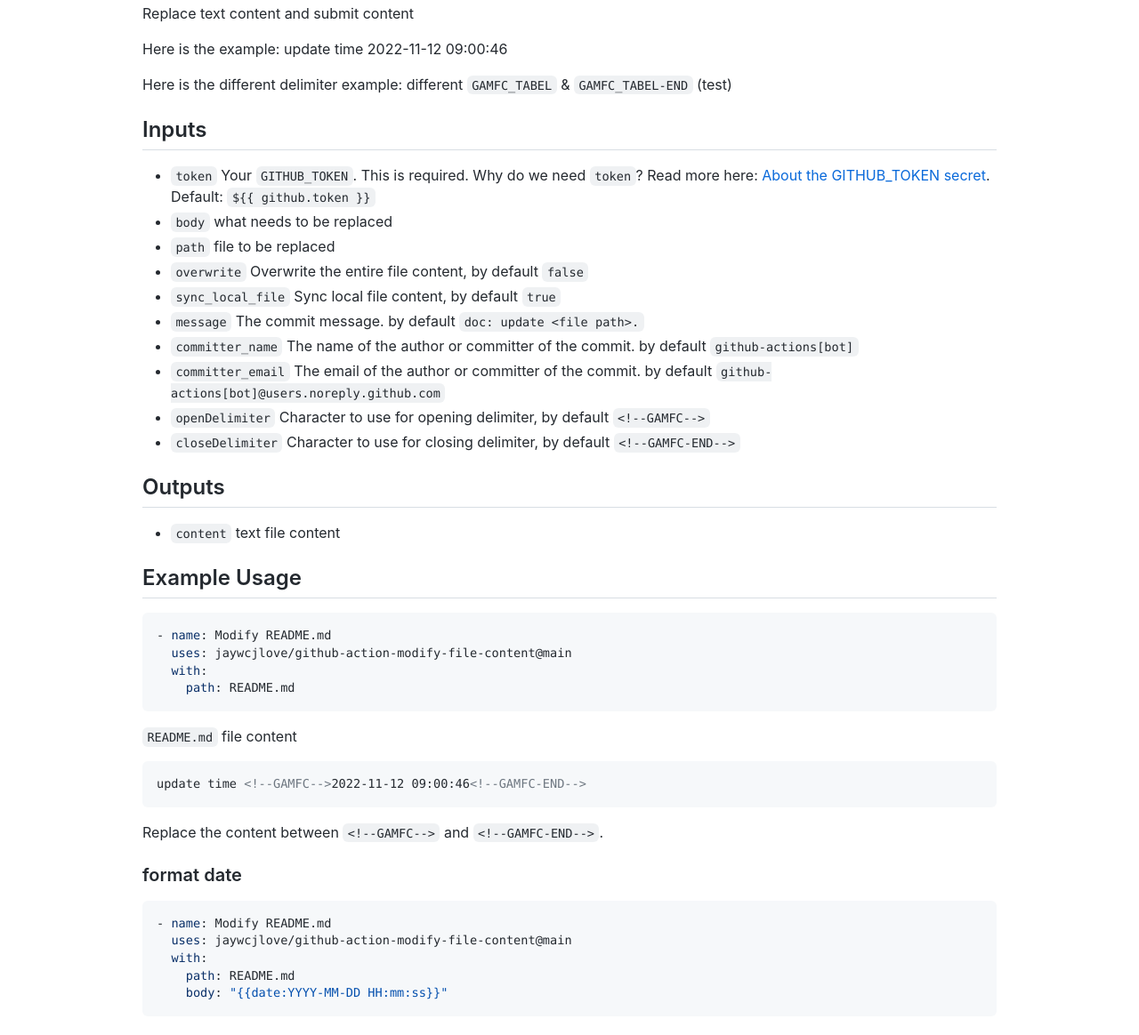
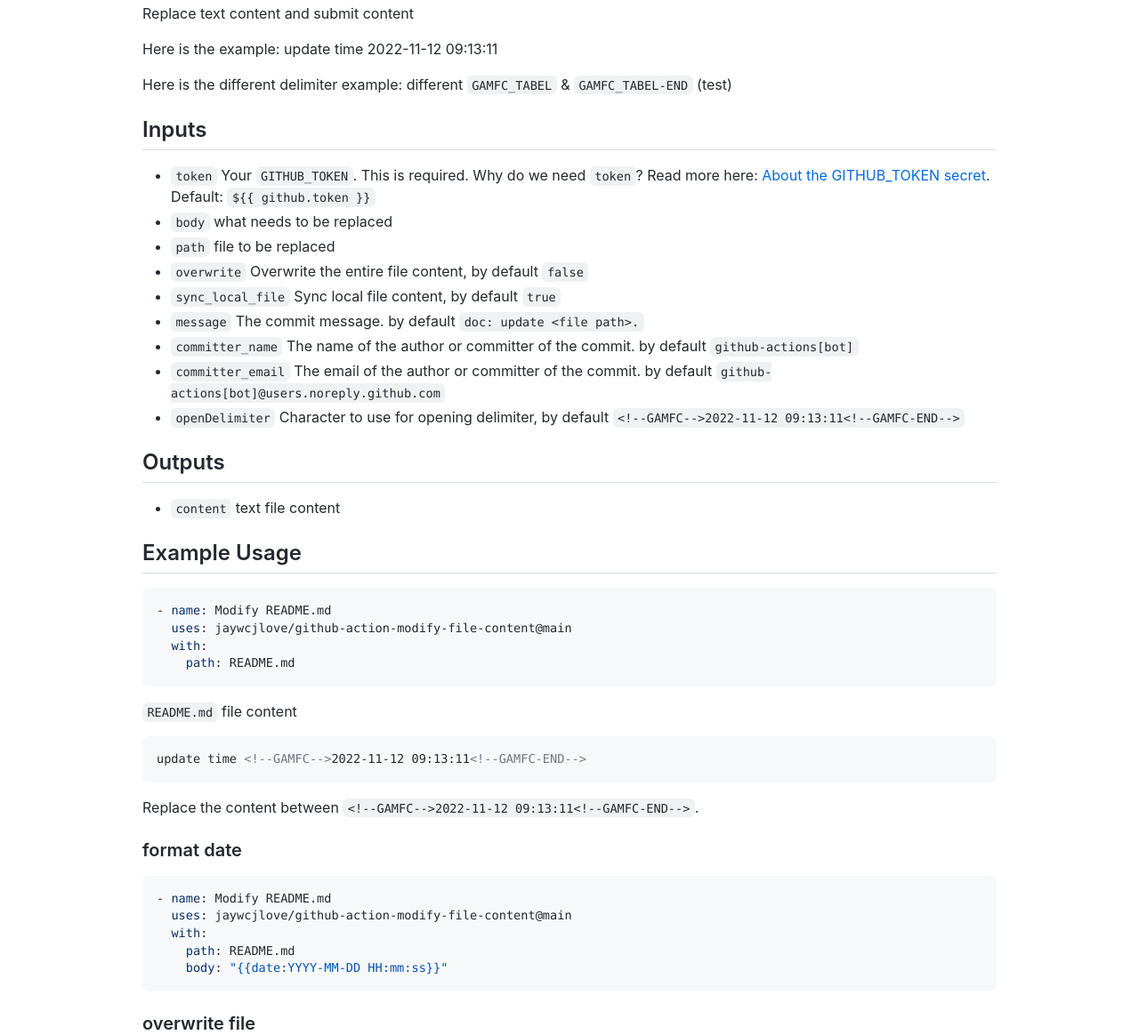
Before and after one commit to jaywcjlove/github-action-modify-file-content, a plain HTML site: page index.html in a window 1280 px wide. Shown: the part 80-1244 px from the top of the page at 89% size. Drawn offline with Linux system fonts and the light colour scheme.

Commit message:
v1.3.2 fix: fix regex error. 4bea38376d35b5c1154793c1d72b1764dfa57058

```diff
--- a/index.html
+++ b/index.html
@@ -159,7 +159,7 @@ class MarkdownStyle extends HTMLElement {
 customElements.define('markdown-style', MarkdownStyle);</script><markdown-style style="max-width: 960px; margin: 0 auto 60px auto; padding: 8px" class="markdown-style">
     <h1 id="modify-file-content"><a class="anchor" aria-hidden="true" tabindex="-1" href="#modify-file-content"><span class="octicon octicon-link"></span></a>Modify File Content</h1>
     <p>Replace text content and submit content</p>
-    <p>Here is the example: update time <!--GAMFC-->2022-11-12 09:00:46<!--GAMFC-END--></p>
+    <p>Here is the example: update time <!--GAMFC-->2022-11-12 09:13:11<!--GAMFC-END--></p>
     <p>Here is the different delimiter example: <!--GAMFC_TABEL-->different <code>GAMFC_TABEL</code> &#x26; <code>GAMFC_TABEL-END</code> (test)<!--GAMFC_TABEL-END--></p>
     <h2 id="inputs"><a class="anchor" aria-hidden="true" tabindex="-1" href="#inputs"><span class="octicon octicon-link"></span></a>Inputs</h2>
     <ul>
@@ -171,8 +171,7 @@ customElements.define('markdown-style', MarkdownStyle);</script><markdown-style
       <li><code>message</code> The commit message. by default <code>doc: update &#x3C;file path>.</code></li>
       <li><code>committer_name</code> The name of the author or committer of the commit. by default <code>github-actions[bot]</code></li>
       <li><code>committer_email</code> The email of the author or committer of the commit. by default <code>github-actions[bot]@users.noreply.github.com</code></li>
-      <li><code>openDelimiter</code> Character to use for opening delimiter, by default <code>&#x3C;!--GAMFC--></code></li>
-      <li><code>closeDelimiter</code> Character to use for closing delimiter, by default <code>&#x3C;!--GAMFC-END--></code></li>
+      <li><code>openDelimiter</code> Character to use for opening delimiter, by default <code>&#x3C;!--GAMFC-->2022-11-12 09:13:11&#x3C;!--GAMFC-END--></code></li>
     </ul>
     <h2 id="outputs"><a class="anchor" aria-hidden="true" tabindex="-1" href="#outputs"><span class="octicon octicon-link"></span></a>Outputs</h2>
     <ul>
@@ -189,13 +188,10 @@ customElements.define('markdown-style', MarkdownStyle);</script><markdown-style
     path: README.md
 " class="copied"><svg class="octicon-copy" aria-hidden="true" viewBox="0 0 16 16" fill="currentColor" height="12" width="12"><path fill-rule="evenodd" d="M0 6.75C0 5.784.784 5 1.75 5h1.5a.75.75 0 010 1.5h-1.5a.25.25 0 00-.25.25v7.5c0 .138.112.25.25.25h7.5a.25.25 0 00.25-.25v-1.5a.75.75 0 011.5 0v1.5A1.75 1.75 0 019.25 16h-7.5A1.75 1.75 0 010 14.25v-7.5z"></path><path fill-rule="evenodd" d="M5 1.75C5 .784 5.784 0 6.75 0h7.5C15.216 0 16 .784 16 1.75v7.5A1.75 1.75 0 0114.25 11h-7.5A1.75 1.75 0 015 9.25v-7.5zm1.75-.25a.25.25 0 00-.25.25v7.5c0 .138.112.25.25.25h7.5a.25.25 0 00.25-.25v-7.5a.25.25 0 00-.25-.25h-7.5z"></path></svg><svg class="octicon-check" aria-hidden="true" viewBox="0 0 16 16" fill="currentColor" height="12" width="12"><path fill-rule="evenodd" d="M13.78 4.22a.75.75 0 010 1.06l-7.25 7.25a.75.75 0 01-1.06 0L2.22 9.28a.75.75 0 011.06-1.06L6 10.94l6.72-6.72a.75.75 0 011.06 0z"></path></svg></div></pre>
     <p><code>README.md</code> file content</p>
-    <pre class="language-markdown"><code class="language-markdown code-highlight"><span class="code-line line-number" line="1">update time <span class="token comment">&#x3C;!--GAMFC--></span>2022-11-12 09:00:46<span class="token comment">&#x3C;!--GAMFC-END--></span>
-</span></code><div onclick="copied(this)" data-code="update time <!--GAMFC-->2022-11-12 09:00:46<!--GAMFC-END-->
+    <pre class="language-markdown"><code class="language-markdown code-highlight"><span class="code-line line-number" line="1">update time <span class="token comment">&#x3C;!--GAMFC--></span>2022-11-12 09:13:11<span class="token comment">&#x3C;!--GAMFC-END--></span>
+</span></code><div onclick="copied(this)" data-code="update time <!--GAMFC-->2022-11-12 09:13:11<!--GAMFC-END-->
 " class="copied"><svg class="octicon-copy" aria-hidden="true" viewBox="0 0 16 16" fill="currentColor" height="12" width="12"><path fill-rule="evenodd" d="M0 6.75C0 5.784.784 5 1.75 5h1.5a.75.75 0 010 1.5h-1.5a.25.25 0 00-.25.25v7.5c0 .138.112.25.25.25h7.5a.25.25 0 00.25-.25v-1.5a.75.75 0 011.5 0v1.5A1.75 1.75 0 019.25 16h-7.5A1.75 1.75 0 010 14.25v-7.5z"></path><path fill-rule="evenodd" d="M5 1.75C5 .784 5.784 0 6.75 0h7.5C15.216 0 16 .784 16 1.75v7.5A1.75 1.75 0 0114.25 11h-7.5A1.75 1.75 0 015 9.25v-7.5zm1.75-.25a.25.25 0 00-.25.25v7.5c0 .138.112.25.25.25h7.5a.25.25 0 00.25-.25v-7.5a.25.25 0 00-.25-.25h-7.5z"></path></svg><svg class="octicon-check" aria-hidden="true" viewBox="0 0 16 16" fill="currentColor" height="12" width="12"><path fill-rule="evenodd" d="M13.78 4.22a.75.75 0 010 1.06l-7.25 7.25a.75.75 0 01-1.06 0L2.22 9.28a.75.75 0 011.06-1.06L6 10.94l6.72-6.72a.75.75 0 011.06 0z"></path></svg></div></pre>
-    <p>
-      Replace the content between <code>&#x3C;!--GAMFC--></code> and
-      <code>&#x3C;!--GAMFC-END--></code>.
-    </p>
+    <p>Replace the content between <code>&#x3C;!--GAMFC-->2022-11-12 09:13:11&#x3C;!--GAMFC-END--></code>.</p>
     <h3 id="format-date"><a class="anchor" aria-hidden="true" tabindex="-1" href="#format-date"><span class="octicon octicon-link"></span></a>format date</h3>
     <pre class="language-yml"><code class="language-yml code-highlight"><span class="code-line line-number" line="1"><span class="token punctuation">-</span> <span class="token key atrule">name</span><span class="token punctuation">:</span> Modify README.md
 </span><span class="code-line line-number" line="2">  <span class="token key atrule">uses</span><span class="token punctuation">:</span> jaywcjlove/github<span class="token punctuation">-</span>action<span class="token punctuation">-</span>modify<span class="token punctuation">-</span>file<span class="token punctuation">-</span>content@main
```
